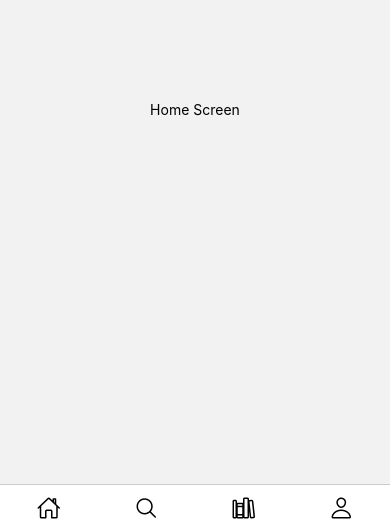
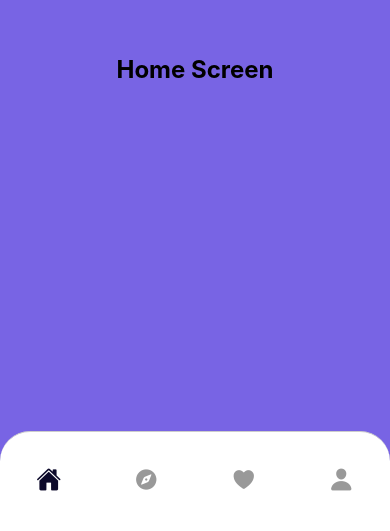
Before and after one commit to filedward1/frontend-hackathon, a React Native app: screen /Home in a window 390 px wide. Shown: the part 313-844 px from the top of the page. Built offline with nearby package versions, Linux system fonts and the light colour scheme.

Commit message:
CSS Updated on the navbar. Active is now detected

```diff
--- a/app/Explore.tsx
+++ b/app/Explore.tsx
@@ -1,20 +1,20 @@
 import React from 'react';
 import { View, Text, StyleSheet } from 'react-native';
 import BottomNav from '../components/BottomNav';
-import { NativeStackScreenProps } from '@react-navigation/native-stack';
-import { RootStackParamList } from '../types';
 
-type Props = NativeStackScreenProps<RootStackParamList, 'Explore'>;
-
-export default function Explore({ navigation }: Props) {
+export default function Explore() {
   return (
     <View style={styles.container}>
-      <Text>Explore Screen</Text>
-      <BottomNav navigation={navigation} />
+      <View style={styles.content}>
+        <Text style={styles.text}>Explore Screen</Text>
+      </View>
+      <BottomNav />
     </View>
   );
 }
 
 const styles = StyleSheet.create({
-  container: { flex: 1, justifyContent: 'center', alignItems: 'center' },
+  container: { flex: 1, position: 'relative', backgroundColor: '#fff' },
+  content: { flex: 1, justifyContent: 'center', alignItems: 'center', paddingBottom: 80 },
+  text: { fontSize: 24, fontWeight: 'bold' },
 });
--- a/app/Home.tsx
+++ b/app/Home.tsx
@@ -1,20 +1,34 @@
 import React from 'react';
 import { View, Text, StyleSheet } from 'react-native';
-import BottomNav from '../components/BottomNav';
-import { NativeStackScreenProps } from '@react-navigation/native-stack';
-import { RootStackParamList } from '../types';
+import BottomNav from '../components/BottomNav'; // adjust if your path is different
 
-type Props = NativeStackScreenProps<RootStackParamList, 'Home'>;
-
-export default function Home({ navigation }: Props) {
+export default function Home() {
   return (
     <View style={styles.container}>
-      <Text>Home Screen</Text>
-      <BottomNav navigation={navigation} />
+      <View style={styles.content}>
+        <Text style={styles.text}>Home Screen</Text>
+        {/* Your main content goes here */}
+      </View>
+
+      <BottomNav />
     </View>
   );
 }
 
 const styles = StyleSheet.create({
-  container: { flex: 1, justifyContent: 'center', alignItems: 'center' },
+  container: {
+    flex: 1,
+    position: 'relative',
+    backgroundColor: '#7864e4',
+  },
+  content: {
+    flex: 1,
+    justifyContent: 'center',
+    alignItems: 'center',
+    paddingBottom: 80, // leave space for BottomNav
+  },
+  text: {
+    fontSize: 24,
+    fontWeight: 'bold',
+  },
 });
--- a/app/Library.tsx
+++ b/app/Library.tsx
@@ -1,20 +1,20 @@
 import React from 'react';
 import { View, Text, StyleSheet } from 'react-native';
 import BottomNav from '../components/BottomNav';
-import { NativeStackScreenProps } from '@react-navigation/native-stack';
-import { RootStackParamList } from '../types';
 
-type Props = NativeStackScreenProps<RootStackParamList, 'Library'>;
-
-export default function Library({ navigation }: Props) {
+export default function Library() {
   return (
     <View style={styles.container}>
-      <Text>Library Screen</Text>
-      <BottomNav navigation={navigation} />
+      <View style={styles.content}>
+        <Text style={styles.text}>Library Screen</Text>
+      </View>
+      <BottomNav />
     </View>
   );
 }
 
 const styles = StyleSheet.create({
-  container: { flex: 1, justifyContent: 'center', alignItems: 'center' },
+  container: { flex: 1, position: 'relative', backgroundColor: '#fff' },
+  content: { flex: 1, justifyContent: 'center', alignItems: 'center', paddingBottom: 80 },
+  text: { fontSize: 24, fontWeight: 'bold' },
 });
--- a/app/Profile.tsx
+++ b/app/Profile.tsx
@@ -1,20 +1,20 @@
 import React from 'react';
 import { View, Text, StyleSheet } from 'react-native';
 import BottomNav from '../components/BottomNav';
-import { NativeStackScreenProps } from '@react-navigation/native-stack';
-import { RootStackParamList } from '../types';
 
-type Props = NativeStackScreenProps<RootStackParamList, 'Profile'>;
-
-export default function Profile({ navigation }: Props) {
+export default function Profile() {
   return (
     <View style={styles.container}>
-      <Text>Profile Screen</Text>
-      <BottomNav navigation={navigation} />
+      <View style={styles.content}>
+        <Text style={styles.text}>Profile Screen</Text>
+      </View>
+      <BottomNav />
     </View>
   );
 }
 
 const styles = StyleSheet.create({
-  container: { flex: 1, justifyContent: 'center', alignItems: 'center' },
+  container: { flex: 1, position: 'relative', backgroundColor: '#fff' },
+  content: { flex: 1, justifyContent: 'center', alignItems: 'center', paddingBottom: 80 },
+  text: { fontSize: 24, fontWeight: 'bold' },
 });
--- a/components/BottomNav.tsx
+++ b/components/BottomNav.tsx
@@ -1,26 +1,40 @@
 import React from 'react';
 import { View, TouchableOpacity, StyleSheet } from 'react-native';
 import { Ionicons } from '@expo/vector-icons';
+import { useNavigation, useRoute } from '@react-navigation/native';
+import type { NativeStackNavigationProp } from '@react-navigation/native-stack';
+import { RootStackParamList } from '../types';
 
+export default function BottomNav() {
+  const navigation = useNavigation<NativeStackNavigationProp<RootStackParamList>>();
+  const route = useRoute(); // ✅ This tells you the current screen
 
+const routes = [
+  { name: 'Home', icon: 'home', activeIcon: 'home' },
+  { name: 'Explore', icon: 'compass', activeIcon: 'compass' },
+  { name: 'Library', icon: 'heart', activeIcon: 'heart' },
+  { name: 'Profile', icon: 'person', activeIcon: 'person' },
+];
 
-import type { NavigationProp } from '@react-navigation/native';
-
-export default function BottomNav({ navigation }: { navigation: NavigationProp<any> }) {
-  const routes = [
-    { name: 'Home', icon: 'home-outline' },
-    { name: 'Explore', icon: 'search-outline' },
-    { name: 'Library', icon: 'library-outline' },
-    { name: 'Profile', icon: 'person-outline' },
-  ];
 
   return (
     <View style={styles.container}>
-      {routes.map(({ name, icon }) => (
-        <TouchableOpacity key={name} onPress={() => navigation.navigate(name)} style={styles.button}>
-          <Ionicons name={icon as any} size={24} color="black" />
-        </TouchableOpacity>
-      ))}
+      {routes.map(({ name, icon }) => {
+        const isActive = route.name === name; // ✅ Check if this tab is active
+        return (
+          <TouchableOpacity
+            key={name}
+            onPress={() => navigation.navigate(name as keyof RootStackParamList)}
+            style={styles.button}
+          >
+            <Ionicons
+              name={icon as any}
+              size={25}
+              color={isActive ? '#0c092a' : '#999'} // Blue if active, gray if not
+            />
+          </TouchableOpacity>
+        );
+      })}
     </View>
   );
 }
@@ -29,13 +43,19 @@ const styles = StyleSheet.create({
   container: {
     flexDirection: 'row',
     justifyContent: 'space-around',
-    paddingVertical: 10,
+    alignItems: 'center',
+    height: 100,
+    paddingBottom: 20,
+    paddingTop: 15,
     borderTopWidth: 1,
     borderTopColor: '#ccc',
     position: 'absolute',
     bottom: 0,
     width: '100%',
     backgroundColor: 'white',
+    borderTopLeftRadius: 30,
+    borderTopRightRadius: 30,
+    overflow: 'hidden',
   },
   button: {
     alignItems: 'center',
```
